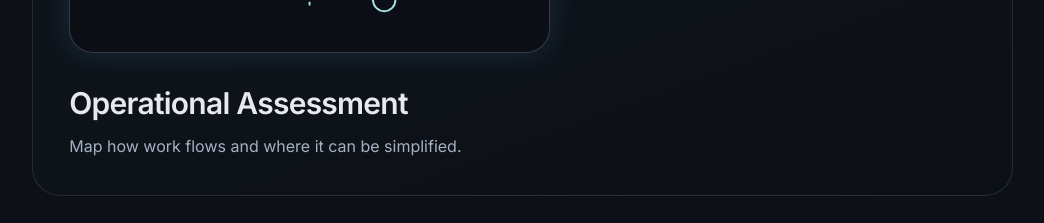
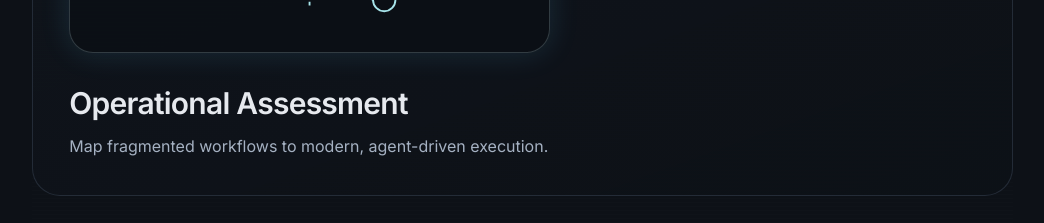
Before and after one commit to paulmalmquist/Consulting_site, a Next.js app: page / in a window 1280 px wide. Shown: the part 840-1063 px from the top of the page, without its empty margins (235-1279 px from the left). Built offline with nearby package versions, Linux system fonts and the light colour scheme.

Commit message:
Update operational assessment card copy

```diff
--- a/components/home/CapabilityScrollPanels.tsx
+++ b/components/home/CapabilityScrollPanels.tsx
@@ -20,7 +20,7 @@ type CapabilityPanel = {
 
 const PANEL_CONTENT: Record<string, Omit<CapabilityPanel, 'title'>> = {
   'Operational Assessment': {
-    sentence: 'Map how work flows and where it can be simplified.',
+    sentence: 'Map fragmented workflows to modern, agent-driven execution.',
     graphic: 'process',
     href: '/operational-assessment'
   },
```
